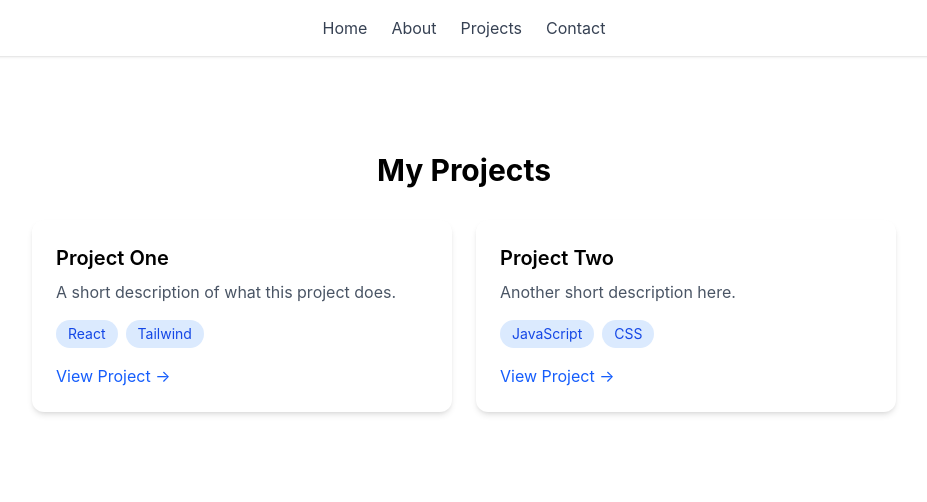
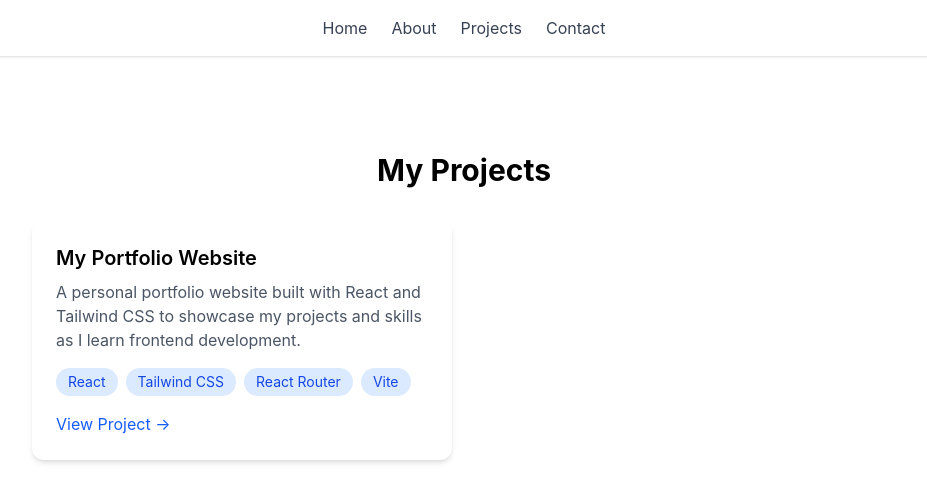
Before and after one commit to adinarayananellore1-wq/my-portfolio, a React (Vite) app: page /projects in a window 1280 px wide. Shown: the top 502 px of the page, without its empty margins (176-1103 px from the left). Built offline with nearby package versions, Linux system fonts and the light colour scheme.

Commit message:
Add real project info to Projects page

```diff
--- a/src/data/projects.js
+++ b/src/data/projects.js
@@ -1,17 +1,10 @@
 const projects = [
   {
     id: 1,
-    title: "Project One",
-    description: "A short description of what this project does.",
-    tech: ["React", "Tailwind"],
-    link: "https://example.com",
-  },
-  {
-    id: 2,
-    title: "Project Two",
-    description: "Another short description here.",
-    tech: ["JavaScript", "CSS"],
-    link: "https://example.com",
+    title: "My Portfolio Website",
+    description: "A personal portfolio website built with React and Tailwind CSS to showcase my projects and skills as I learn frontend development.",
+    tech: ["React", "Tailwind CSS", "React Router", "Vite"],
+    link: "https://github.com/adinarayananellore1-wq/my-portfolio",
   },
 ]
 
```
